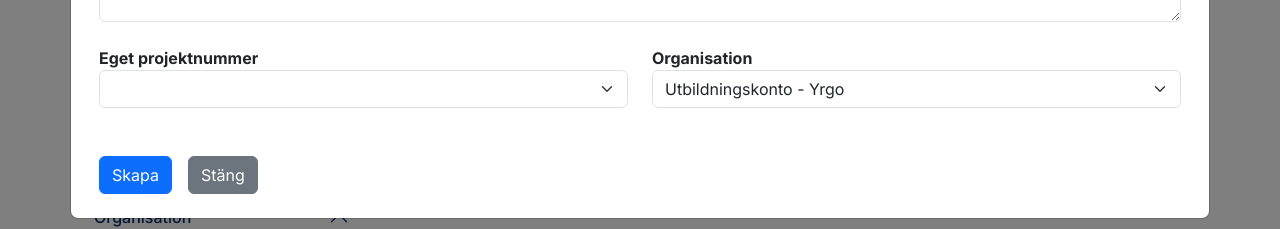
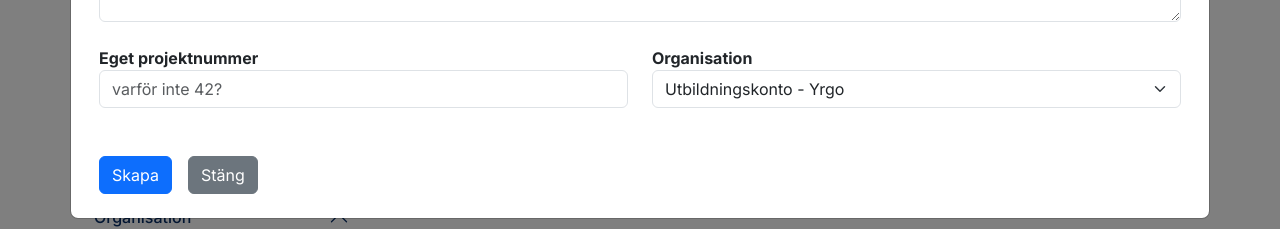
Before and after one commit to Karlsson2/ccbuild, a React (Vite) app: page / in a window 1280 px wide. Both pictures are taken after a click on the button "Skapa Nytt Projekt". Shown: the part 504-733 px from the top of the page. Built offline with nearby package versions, Linux system fonts and the light colour scheme; no server answers; the database is empty.

Commit message:
fixed submission form for project

```diff
--- a/src/components/CreateProject.jsx
+++ b/src/components/CreateProject.jsx
@@ -10,7 +10,7 @@ import { useState } from "react";
 import { Container, Row, Col, Button, Stack } from "react-bootstrap";
 
 export default function CreateProject({ onClose, fetchData }) {
-  const [name, setName] = useState("");
+  const [name, setName] = useState(null);
   const [country, setCountry] = useState("Sverige");
   const [region, setRegion] = useState("Göteborg");
   const [image, setImage] = useState(null);
@@ -62,6 +62,7 @@ export default function CreateProject({ onClose, fetchData }) {
                 <Col>
                   <label>Projektnamn</label>
                   <input
+                    required
                     type="text"
                     className="form-control mb-3"
                     id="name"
@@ -131,6 +132,7 @@ export default function CreateProject({ onClose, fetchData }) {
                 <Col>
                   <label>Projektbeskrivning</label>
                   <textarea
+                    required
                     className="form-control"
                     placeholder="Beskrivning..."
                     style={{ height: "100px" }}
@@ -144,32 +146,33 @@ export default function CreateProject({ onClose, fetchData }) {
               <Row>
                 <Col>
                   <label>Eget projektnummer</label>
+
                   <input
-                    className="form-select mb-5"
+                    type="text"
+                    placeholder="varför inte 42?"
+                    className="form-control mb-5"
                     id="project_number"
                     value={project_number}
                     onChange={(e) => setProject_Number(e.target.value)}
-                  ></input>
+                    required
+                  />
                 </Col>
                 <Col>
                   <label>Organisation</label>
                   <select
                     className="form-select mb-3"
                     id="organization"
-                    value={organization} // Controlled by state
-                    onChange={(e) => setOrganization(e.target.value)} // Updates state
+                    value={organization}
+                    onChange={(e) => setOrganization(e.target.value)}
                   >
                     <option value="Yrgo">Utbildningskonto - Yrgo</option>
                     <option value="Annat">annat</option>
                   </select>
                 </Col>
               </Row>
+
               <Stack direction="horizontal" gap={3}>
-                <Button
-                  type="submit"
-                  className="btn btn-primary mb-2 ml-2"
-                  onClick={handleSubmit}
-                >
+                <Button type="submit" className="btn btn-primary mb-2 ml-2">
                   Skapa
                 </Button>
 
```
